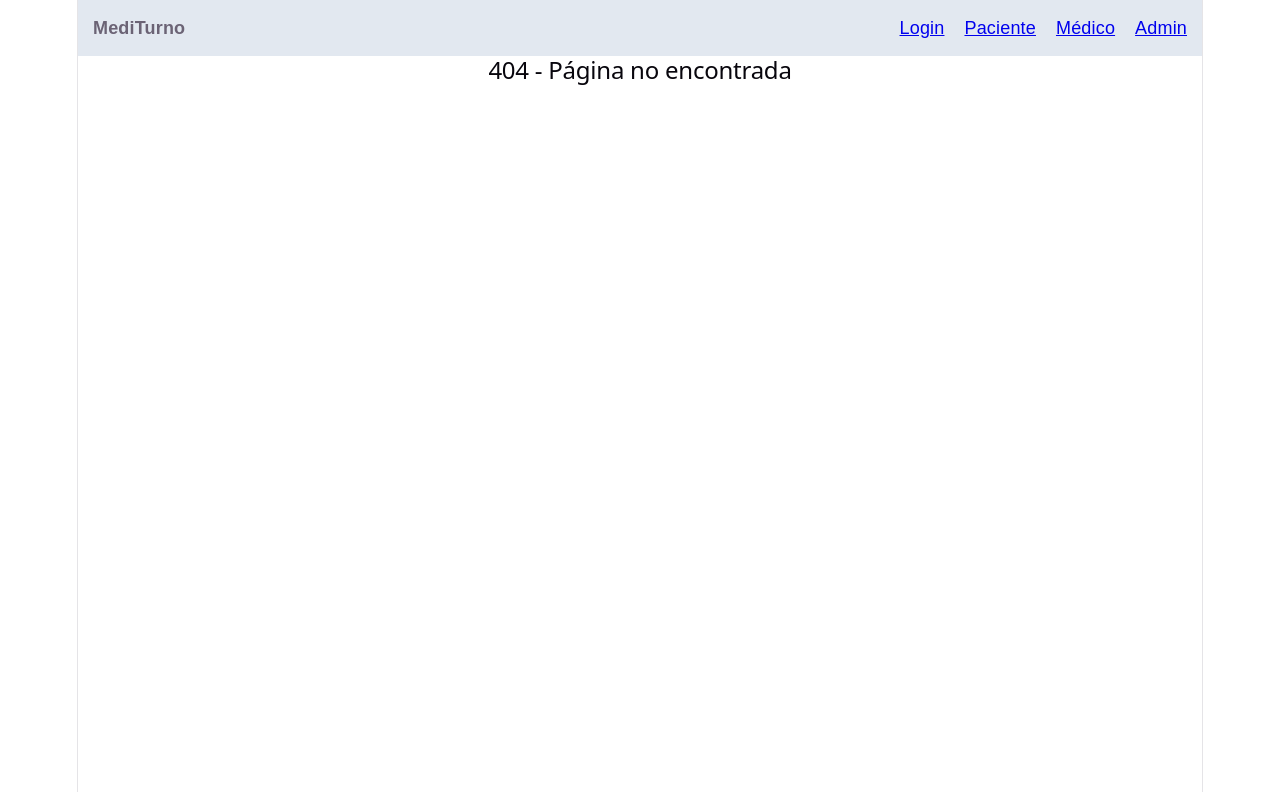
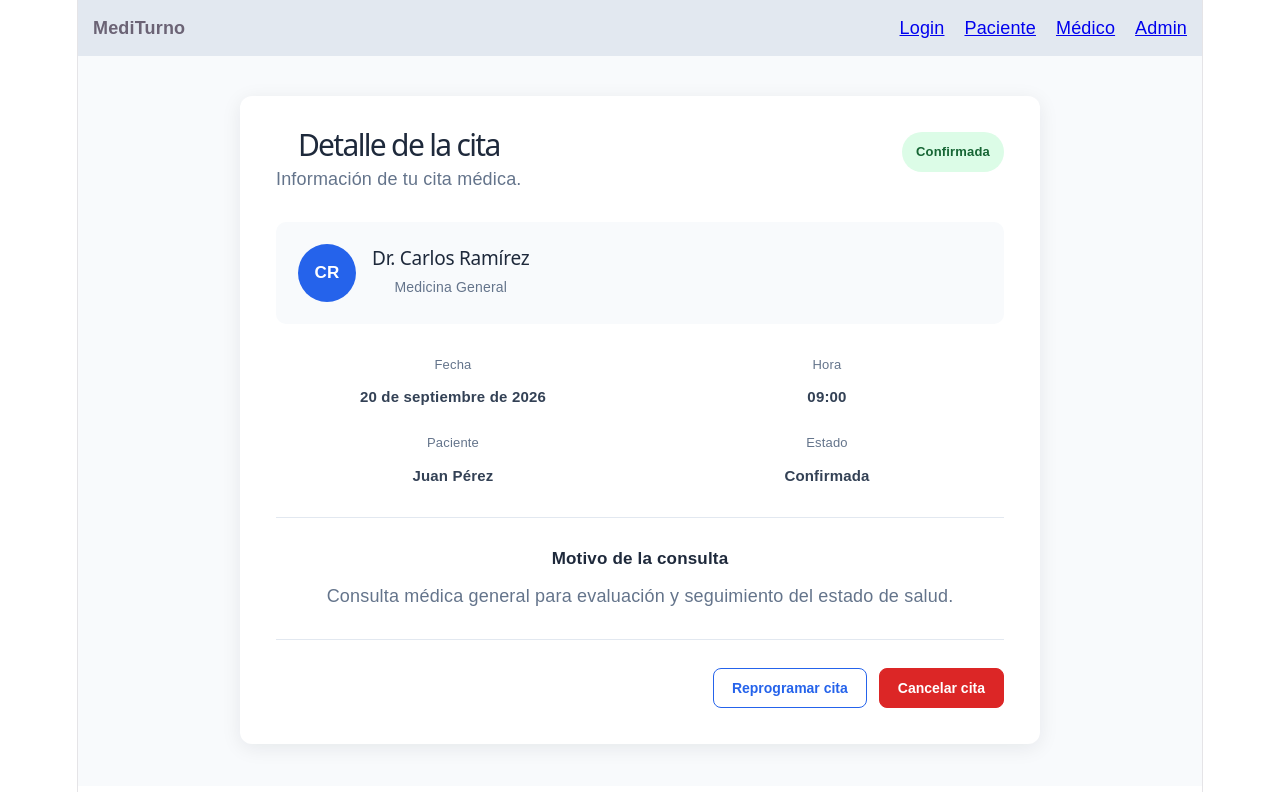
Before and after one commit to JosueBiminchumo/SistemaFrontend, a React (Vite) app: page /paciente/cita/1 in a window 1280 px wide. Before the commit this address had no page. Shown: the top 792 px of the page. Built offline with nearby package versions, Linux system fonts and the light colour scheme.

Commit message:
crear vista de detalle de cita

```diff
--- a/src/App.jsx
+++ b/src/App.jsx
@@ -10,6 +10,7 @@ import DoctorSchedule from "./pages/doctor/DoctorSchedulePage";
 import AdminDashboard from './pages/admin/AdminDashboard';
 import BookAppointmentPage from './pages/patient/BookAppointmentPage';
 import MyAppointmentsPage from './pages/patient/MyAppointmentsPage';
+import AppointmentDetailPage from './pages/patient/AppointmentDetailPage';
 
 export default function App() {
   return (
@@ -25,6 +26,7 @@ export default function App() {
         <Route path="/paciente/inicio" element={<PatientDashboard />} />
         <Route path="/paciente/reservar-cita" element={<BookAppointmentPage />} />
         <Route path="/paciente/mis-citas" element={<MyAppointmentsPage />} />
+        <Route path="/paciente/cita/:id" element={<AppointmentDetailPage />}/>
 
         {/* Rutas del Médico */}
         <Route path="/medico/agenda" element={<DoctorSchedule />} />
--- /dev/null
+++ b/src/pages/patient/AppointmentDetailPage.css
@@ -0,0 +1,181 @@
+.appointment-detail-page {
+  min-height: calc(100vh - 70px);
+  padding: 40px 20px;
+  background-color: #f8fafc;
+}
+
+.appointment-detail-container {
+  width: 100%;
+  max-width: 800px;
+  margin: 0 auto;
+  padding: 36px;
+  background-color: #ffffff;
+  border-radius: 12px;
+  box-shadow: 0 4px 20px rgba(15, 23, 42, 0.08);
+}
+
+.appointment-detail-header {
+  display: flex;
+  justify-content: space-between;
+  align-items: flex-start;
+  gap: 20px;
+  margin-bottom: 30px;
+}
+
+.appointment-detail-header h1 {
+  margin: 0 0 8px;
+  color: #1e293b;
+  font-size: 30px;
+}
+
+.appointment-detail-header p {
+  margin: 0;
+  color: #64748b;
+}
+
+.detail-status {
+  padding: 7px 14px;
+  border-radius: 20px;
+  background-color: #dcfce7;
+  color: #166534;
+  font-size: 13px;
+  font-weight: 600;
+  white-space: nowrap;
+}
+
+.doctor-section {
+  display: flex;
+  align-items: center;
+  gap: 16px;
+  padding: 22px;
+  margin-bottom: 28px;
+  border-radius: 10px;
+  background-color: #f8fafc;
+}
+
+.doctor-avatar {
+  display: flex;
+  align-items: center;
+  justify-content: center;
+  width: 58px;
+  height: 58px;
+  border-radius: 50%;
+  background-color: #2563eb;
+  color: #ffffff;
+  font-size: 17px;
+  font-weight: 700;
+}
+
+.doctor-section h2 {
+  margin: 0 0 5px;
+  color: #1e293b;
+  font-size: 19px;
+}
+
+.doctor-section p {
+  margin: 0;
+  color: #64748b;
+  font-size: 14px;
+}
+
+.appointment-detail-info {
+  display: grid;
+  grid-template-columns: 1fr 1fr;
+  gap: 20px;
+  padding-bottom: 28px;
+  border-bottom: 1px solid #e2e8f0;
+}
+
+.detail-item {
+  display: flex;
+  flex-direction: column;
+  gap: 6px;
+}
+
+.detail-item span {
+  color: #64748b;
+  font-size: 13px;
+}
+
+.detail-item strong {
+  color: #334155;
+  font-size: 15px;
+}
+
+.reason-section {
+  padding: 28px 0;
+  border-bottom: 1px solid #e2e8f0;
+}
+
+.reason-section h3 {
+  margin: 0 0 10px;
+  color: #1e293b;
+  font-size: 17px;
+}
+
+.reason-section p {
+  margin: 0;
+  color: #64748b;
+  line-height: 1.6;
+}
+
+.detail-actions {
+  display: flex;
+  justify-content: flex-end;
+  gap: 12px;
+  padding-top: 28px;
+}
+
+.detail-actions button {
+  padding: 11px 18px;
+  border-radius: 8px;
+  font-size: 14px;
+  font-weight: 600;
+  cursor: pointer;
+}
+
+.reschedule-button {
+  border: 1px solid #2563eb;
+  background-color: #ffffff;
+  color: #2563eb;
+}
+
+.reschedule-button:hover {
+  background-color: #eff6ff;
+}
+
+.cancel-button {
+  border: 1px solid #dc2626;
+  background-color: #dc2626;
+  color: #ffffff;
+}
+
+.cancel-button:hover {
+  background-color: #b91c1c;
+}
+
+@media (max-width: 640px) {
+  .appointment-detail-page {
+    padding: 20px 12px;
+  }
+
+  .appointment-detail-container {
+    padding: 24px 20px;
+  }
+
+  .appointment-detail-header {
+    flex-direction: column;
+  }
+
+  .appointment-detail-info {
+    grid-template-columns: 1fr;
+  }
+
+  .detail-actions {
+    flex-direction: column;
+  }
+
+  .detail-actions button {
+    width: 100%;
+  }
+}
--- a/src/pages/patient/AppointmentDetailPage.jsx
+++ b/src/pages/patient/AppointmentDetailPage.jsx
@@ -0,0 +1,71 @@
+import './AppointmentDetailPage.css';
+
+export default function AppointmentDetailPage() {
+  return (
+    <main className="appointment-detail-page">
+      <section className="appointment-detail-container">
+        <div className="appointment-detail-header">
+          <div>
+            <h1>Detalle de la cita</h1>
+            <p>Información de tu cita médica.</p>
+          </div>
+
+          <span className="detail-status">
+            Confirmada
+          </span>
+        </div>
+
+        <div className="doctor-section">
+          <div className="doctor-avatar">
+            CR
+          </div>
+
+          <div>
+            <h2>Dr. Carlos Ramírez</h2>
+            <p>Medicina General</p>
+          </div>
+        </div>
+
+        <div className="appointment-detail-info">
+          <div className="detail-item">
+            <span>Fecha</span>
+            <strong>20 de septiembre de 2026</strong>
+          </div>
+
+          <div className="detail-item">
+            <span>Hora</span>
+            <strong>09:00</strong>
+          </div>
+
+          <div className="detail-item">
+            <span>Paciente</span>
+            <strong>Juan Pérez</strong>
+          </div>
+
+          <div className="detail-item">
+            <span>Estado</span>
+            <strong>Confirmada</strong>
+          </div>
+        </div>
+
+        <div className="reason-section">
+          <h3>Motivo de la consulta</h3>
+          <p>
+            Consulta médica general para evaluación y seguimiento
+            del estado de salud.
+          </p>
+        </div>
+
+        <div className="detail-actions">
+          <button className="reschedule-button">
+            Reprogramar cita
+          </button>
+
+          <button className="cancel-button">
+            Cancelar cita
+          </button>
+        </div>
+      </section>
+    </main>
+  );
+}
```
